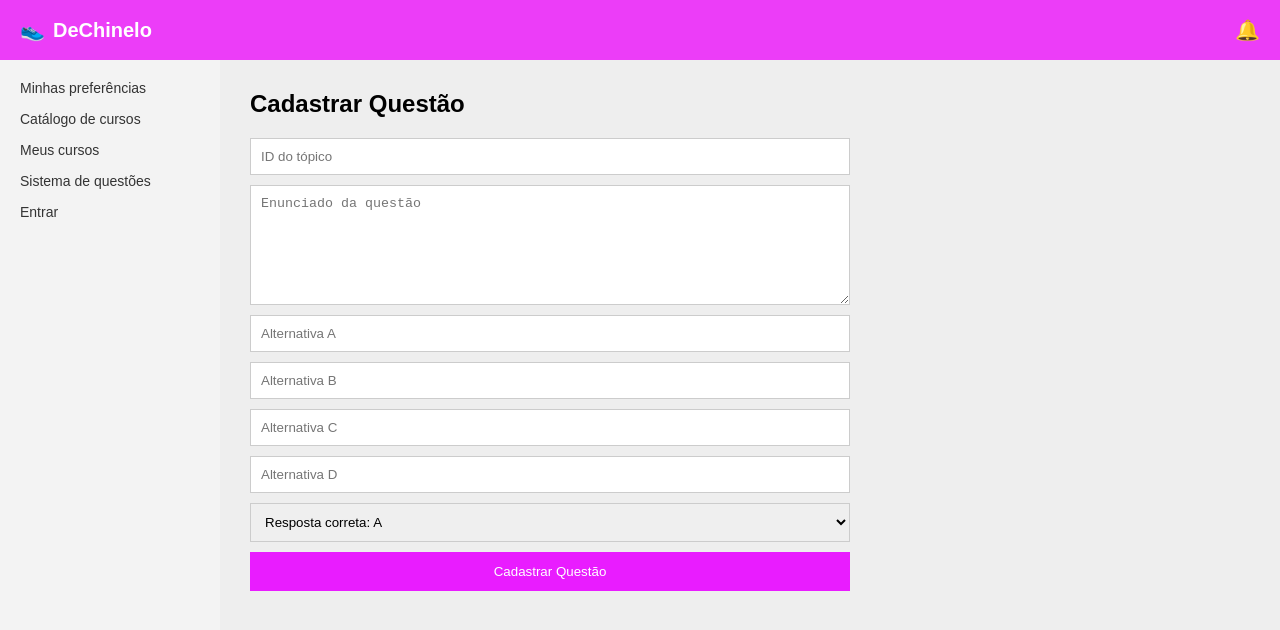
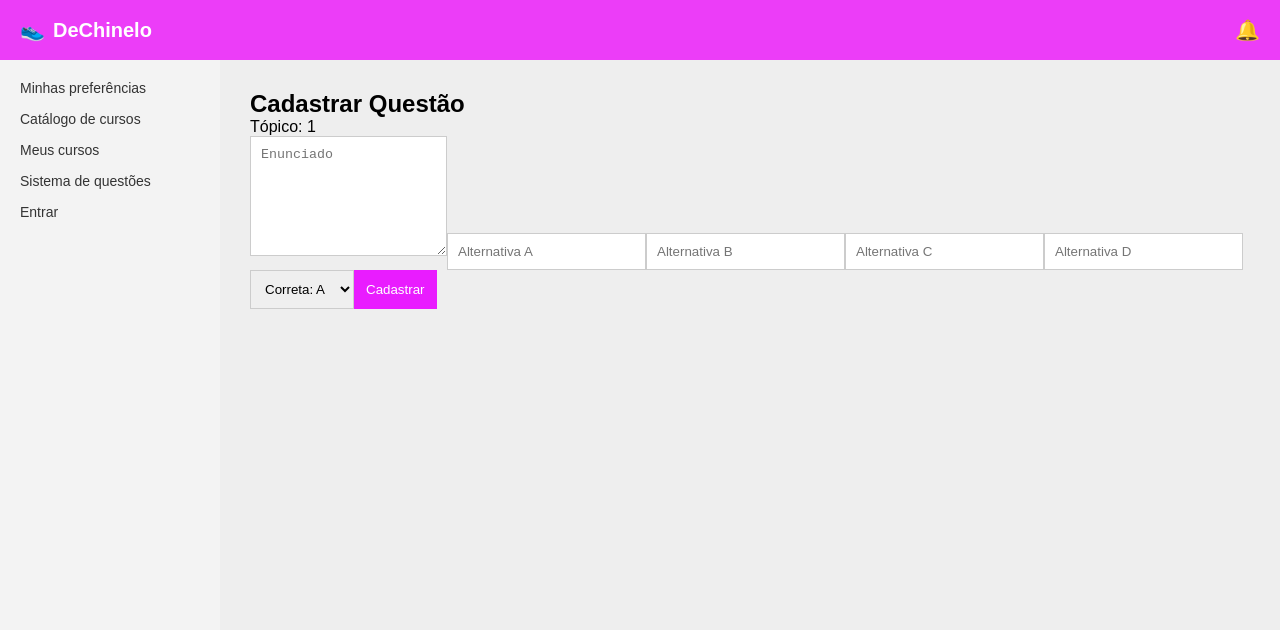
Before and after one commit to afonsosecundaria/autoria-web-react, a React (Vite) app: page /criar-questao/1 in a window 1280 px wide. Shown: the top 630 px of the page. Built offline with nearby package versions, Linux system fonts and the light colour scheme.

Commit message:
acho que ta tudo certo por agora

```diff
--- a/src/components/CriarQuestao/CriarQuestao.jsx
+++ b/src/components/CriarQuestao/CriarQuestao.jsx
@@ -1,9 +1,10 @@
+import { useParams } from "react-router-dom";
 import { useState } from "react";
 import Layout from "../Layout/Layout";
 import styles from "./CriarQuestao.module.css";
 
 export default function CriarQuestao() {
-  const [idTopico, setIdTopico] = useState("");
+  const { idTopico } = useParams(); // vem da URL
   const [enunciado, setEnunciado] = useState("");
   const [a, setA] = useState("");
   const [b, setB] = useState("");
@@ -13,7 +14,6 @@ export default function CriarQuestao() {
 
   function salvarQuestao(e) {
     e.preventDefault();
-
     const token = localStorage.getItem("token");
 
     fetch("https://autoria-web-react-production.up.railway.app/api/questoes", {
@@ -33,31 +33,20 @@ export default function CriarQuestao() {
       })
     })
       .then(res => res.json())
-      .then(() => {
-        alert("Questão cadastrada!");
-        setEnunciado("");
-        setA(""); setB(""); setC(""); setD("");
+      .then(data => {
+        alert(data.message);
+        setEnunciado(""); setA(""); setB(""); setC(""); setD("");
       });
   }
 
   return (
     <Layout>
-      <h2 className={styles.title}>Cadastrar Questão</h2>
+      <h2>Cadastrar Questão</h2>
+      <form onSubmit={salvarQuestao}>
+        <p>Tópico: {idTopico}</p>
 
-      <form onSubmit={salvarQuestao} className={styles.form}>
-        <input
-          placeholder="ID do tópico"
-          value={idTopico}
-          onChange={e => setIdTopico(e.target.value)}
-          required
-        />
-
-        <textarea
-          placeholder="Enunciado da questão"
-          value={enunciado}
-          onChange={e => setEnunciado(e.target.value)}
-          required
-        />
+        <textarea placeholder="Enunciado" value={enunciado}
+          onChange={e => setEnunciado(e.target.value)} required />
 
         <input placeholder="Alternativa A" value={a} onChange={e => setA(e.target.value)} required />
         <input placeholder="Alternativa B" value={b} onChange={e => setB(e.target.value)} required />
@@ -65,13 +54,13 @@ export default function CriarQuestao() {
         <input placeholder="Alternativa D" value={d} onChange={e => setD(e.target.value)} required />
 
         <select value={correta} onChange={e => setCorreta(e.target.value)}>
-          <option value="A">Resposta correta: A</option>
-          <option value="B">Resposta correta: B</option>
-          <option value="C">Resposta correta: C</option>
-          <option value="D">Resposta correta: D</option>
+          <option value="A">Correta: A</option>
+          <option value="B">Correta: B</option>
+          <option value="C">Correta: C</option>
+          <option value="D">Correta: D</option>
         </select>
 
-        <button>Cadastrar Questão</button>
+        <button>Cadastrar</button>
       </form>
     </Layout>
   );
--- a/src/components/FazerQuestoes/FazerQuestoes.jsx
+++ b/src/components/FazerQuestoes/FazerQuestoes.jsx
@@ -1,16 +1,24 @@
+import { useParams } from "react-router-dom";
 import { useEffect, useState } from "react";
 import Layout from "../Layout/Layout";
 import styles from "./FazerQuestoes.module.css";
 
 export default function FazerQuestoes() {
+  const { idTopico } = useParams();
   const [questoes, setQuestoes] = useState([]);
   const [respostas, setRespostas] = useState({});
 
   useEffect(() => {
-    fetch("https://autoria-web-react-production.up.railway.app/api/questoes/1")
+    const token = localStorage.getItem("token");
+
+    fetch(`https://autoria-web-react-production.up.railway.app/api/questoes/${idTopico}`, {
+      headers: {
+        Authorization: `Bearer ${token}`
+      }
+    })
       .then(res => res.json())
       .then(data => setQuestoes(data));
-  }, []);
+  }, [idTopico]);
 
   function marcar(id, letra) {
     setRespostas({ ...respostas, [id]: letra });
@@ -19,24 +27,20 @@ export default function FazerQuestoes() {
   if (questoes.length === 0) {
     return (
       <Layout>
-        <div className={styles.vazio}>
-          <h2>😕 Nenhuma questão cadastrada</h2>
-          <p>O professor ainda não cadastrou questões para este tópico.</p>
-        </div>
+        <h2>😕 Nenhuma questão cadastrada</h2>
+        <p>O professor ainda não cadastrou questões.</p>
       </Layout>
     );
   }
 
   return (
     <Layout>
-      <h2 className={styles.title}>Questões</h2>
-
+      <h2>Questões</h2>
       {questoes.map(q => (
-        <div key={q.id_questao} className={styles.card}>
+        <div key={q.id_questao}>
           <p><strong>{q.enunciado}</strong></p>
-
           {["A","B","C","D"].map(letra => (
-            <label key={letra} className={styles.alt}>
+            <label key={letra}>
               <input
                 type="radio"
                 name={q.id_questao}
```
